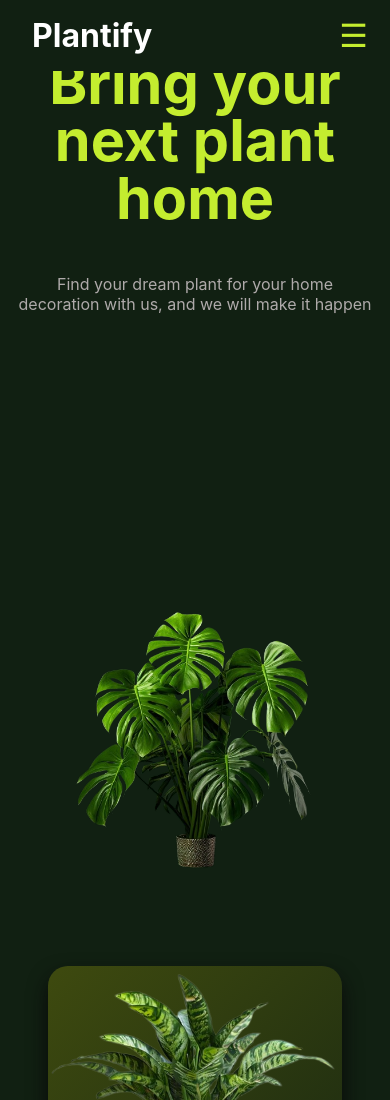
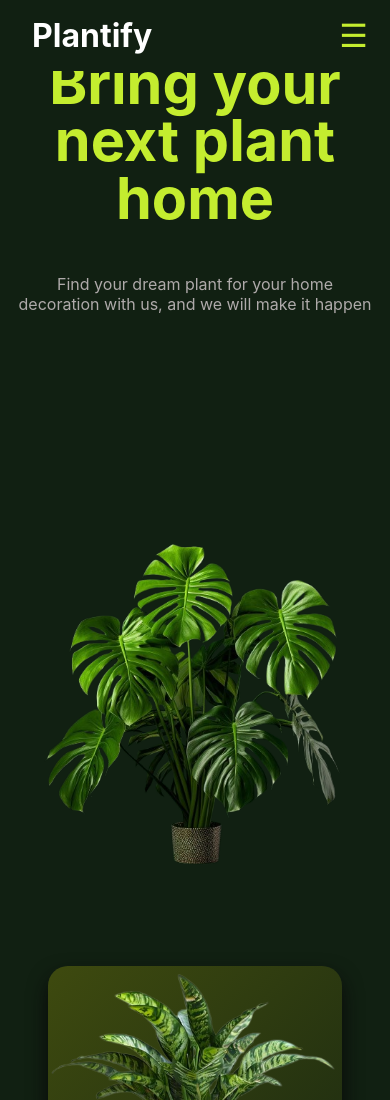
Before and after one commit to Harshanad03/firstrj, a React (Create React App) app: page / in a window 390 px wide. Shown: the top 1100 px of the page. Built offline with nearby package versions, Linux system fonts and the light colour scheme.

Commit message:
Update App.css

```diff
--- a/src/App.css
+++ b/src/App.css
@@ -608,7 +608,7 @@ a {
   }
 
   .plt1 {
-    max-width: 80%; /* Adjust image size */
+    max-width: 100%; /* Adjust image size */
     height: auto;
   }
 
```
